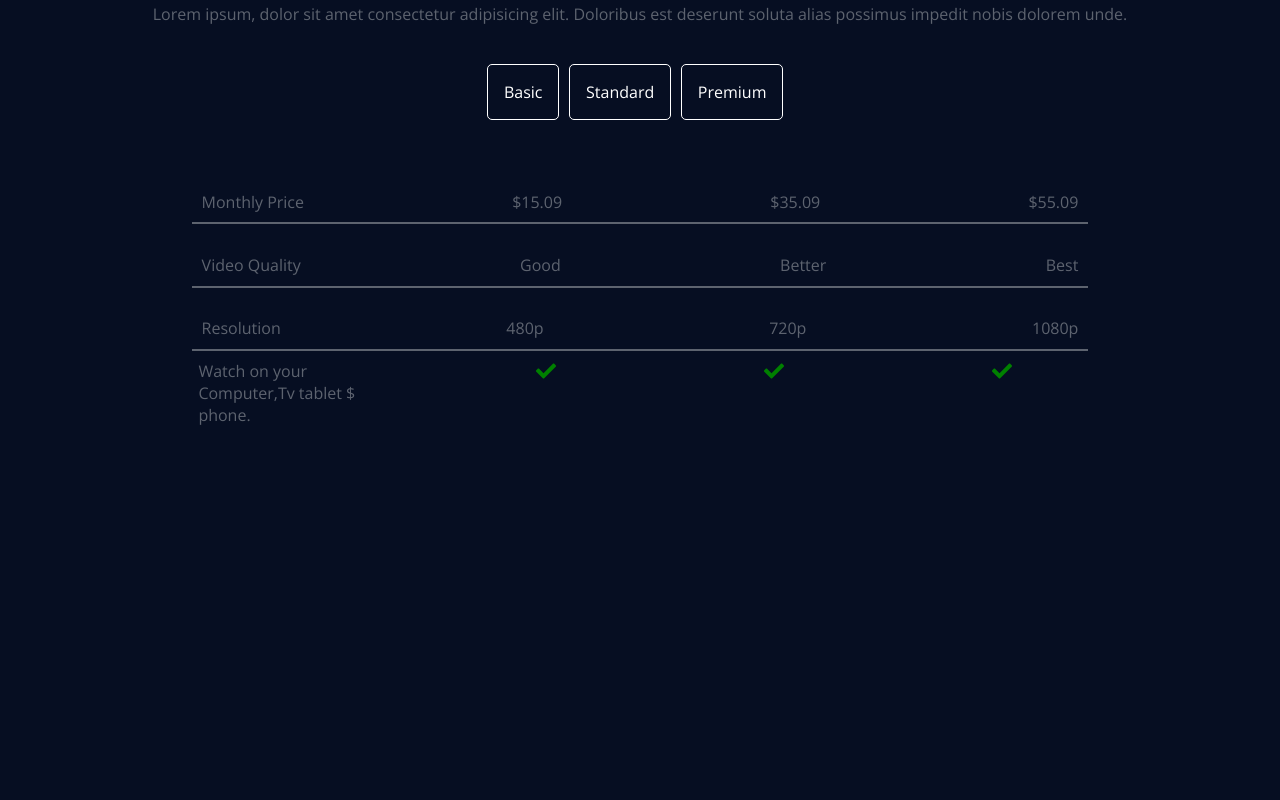
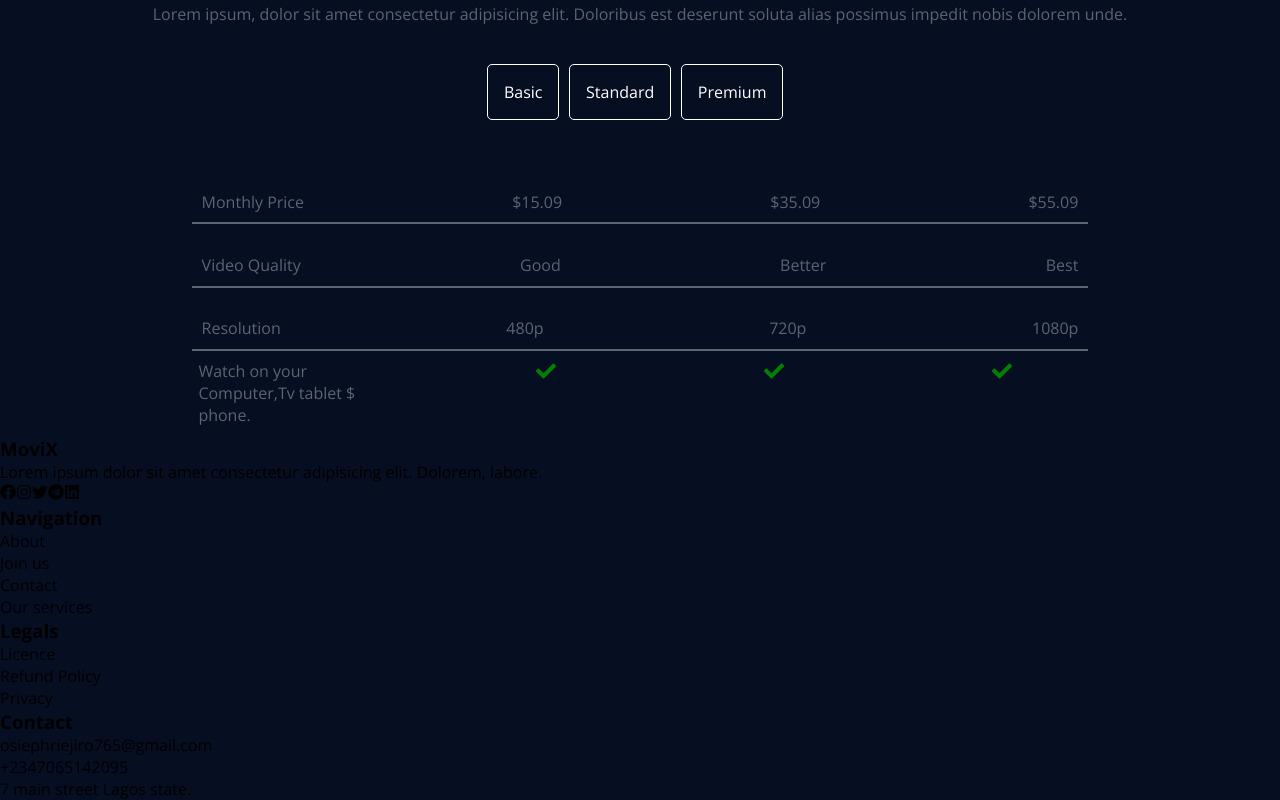
Before and after one commit to EjiroOsiephri/Movix-full-site, a React (Vite) app in the folder vite-project/: page / in a window 1280 px wide. Shown: the part 4166-4966 px from the top of the page. Before the commit the page ends 4602 px from the top, so only its background shows below. Built offline with nearby package versions, Linux system fonts and the light colour scheme.

Commit message:
Add: Created the text functionalities with jsx

```diff
--- a/vite-project/src/App.jsx
+++ b/vite-project/src/App.jsx
@@ -1,5 +1,6 @@
 import Celebs from "./Components/Body/Celebs";
 import FirstMovieBody from "./Components/Body/FirstMovieBody";
+import Footer from "./Components/Body/Footer";
 import MostPopular from "./Components/Body/MostPopular";
 import MovieBody from "./Components/Body/MovieBody";
 import Pricing from "./Components/Body/Pricing";
@@ -16,6 +17,7 @@ function App() {
       <MostPopular />
       <Celebs />
       <Pricing />
+      <Footer />
     </>
   );
 }
--- a/vite-project/src/Components/Body/Footer.jsx
+++ b/vite-project/src/Components/Body/Footer.jsx
@@ -1,8 +1,58 @@
 import React from "react";
 import Classes from "../../Sass/Footer.module.scss";
+import {
+  FaFacebook,
+  FaInstagram,
+  FaTwitter,
+  FaTelegram,
+  FaLinkedin,
+} from "react-icons/fa";
 
 const Footer = () => {
-  return <></>;
+  return (
+    <>
+      <main>
+        <section>
+          <aside>
+            <h1>
+              Movi<span>X</span>
+            </h1>
+            <p>
+              Lorem ipsum dolor sit amet consectetur adipisicing elit. Dolorem,
+              labore.
+            </p>
+            <div>
+              <FaFacebook />
+              <FaInstagram />
+              <FaTwitter />
+              <FaTelegram />
+              <FaLinkedin />
+            </div>
+          </aside>
+          <aside>
+            <h1>Navigation</h1>
+            <p>About</p>
+            <p>Join us</p>
+            <p>Contact</p>
+            <p>Our services</p>
+          </aside>
+          <aside>
+            <h1>Legals</h1>
+            <p>Licence</p>
+            <p>Refund Policy</p>
+            <p>Privacy</p>
+          </aside>
+          <aside>
+            <h1>Contact</h1>
+            <p>osiephriejiro765@gmail.com</p>
+            <p>+2347065142095</p>
+            <p>7 main street Lagos state.</p>
+          </aside>
+        </section>
+        <section></section>
+      </main>
+    </>
+  );
 };
 
 export default Footer;
```
